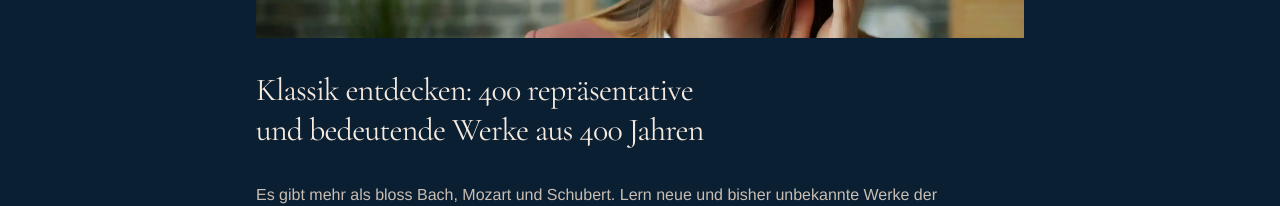
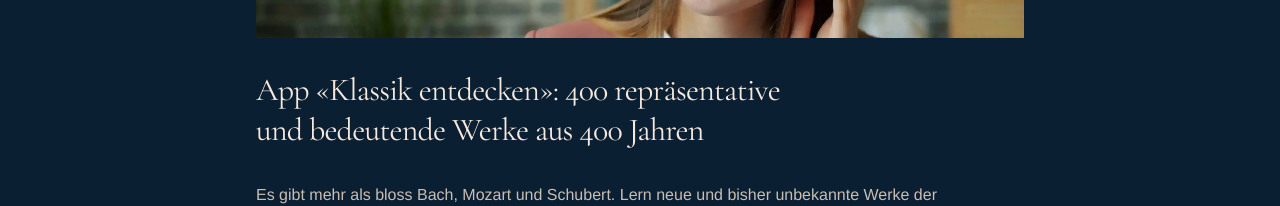
Before and after one commit to Marcel1848/marketing-page, a Next.js app: page / in a window 1280 px wide. Shown: the part 332-538 px from the top of the page. Built offline with nearby package versions, Linux system fonts and the light colour scheme; no server answers.

Commit message:
Titel der Startseite anpassen: App-Bezeichnung voranstellen

```diff
--- a/content/site.ts
+++ b/content/site.ts
@@ -34,7 +34,7 @@ export const startseite = {
     src: "/images/startseite.webp",
     alt: "Junge Frau mit Kopfhörern hört lächelnd Musik",
   },
-  headline: "Klassik entdecken: 400 repräsentative und bedeutende Werke aus 400 Jahren",
+  headline: "App «Klassik entdecken»: 400 repräsentative und bedeutende Werke aus 400 Jahren",
   paragraphs: [
     "Es gibt mehr als bloss Bach, Mozart und Schubert. Lern neue und bisher unbekannte Werke der klassischen Musik kennen: mit der App «Klassik entdecken».",
     "Entdecke 400 repräsentative und bedeutende Werke aus 400 Jahren klassischer westlicher Musik zwischen 1600 und 2000. Freu dich auf Orchesterwerke, Konzerte, Kammermusik, Solomusik, geistliche und weltliche Vokalmusik, Oper sowie Ballett- und Bühnenmusik.",
```
